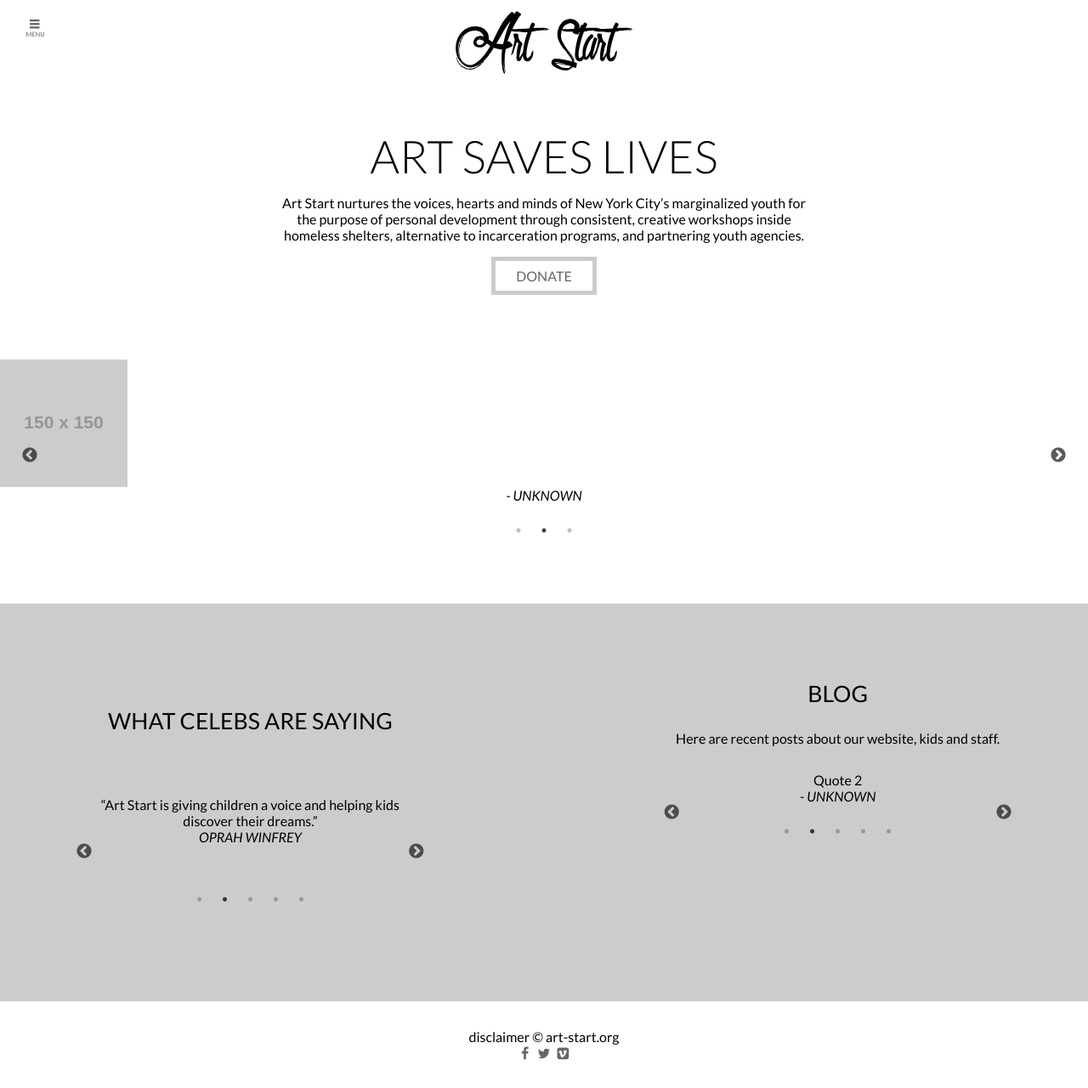
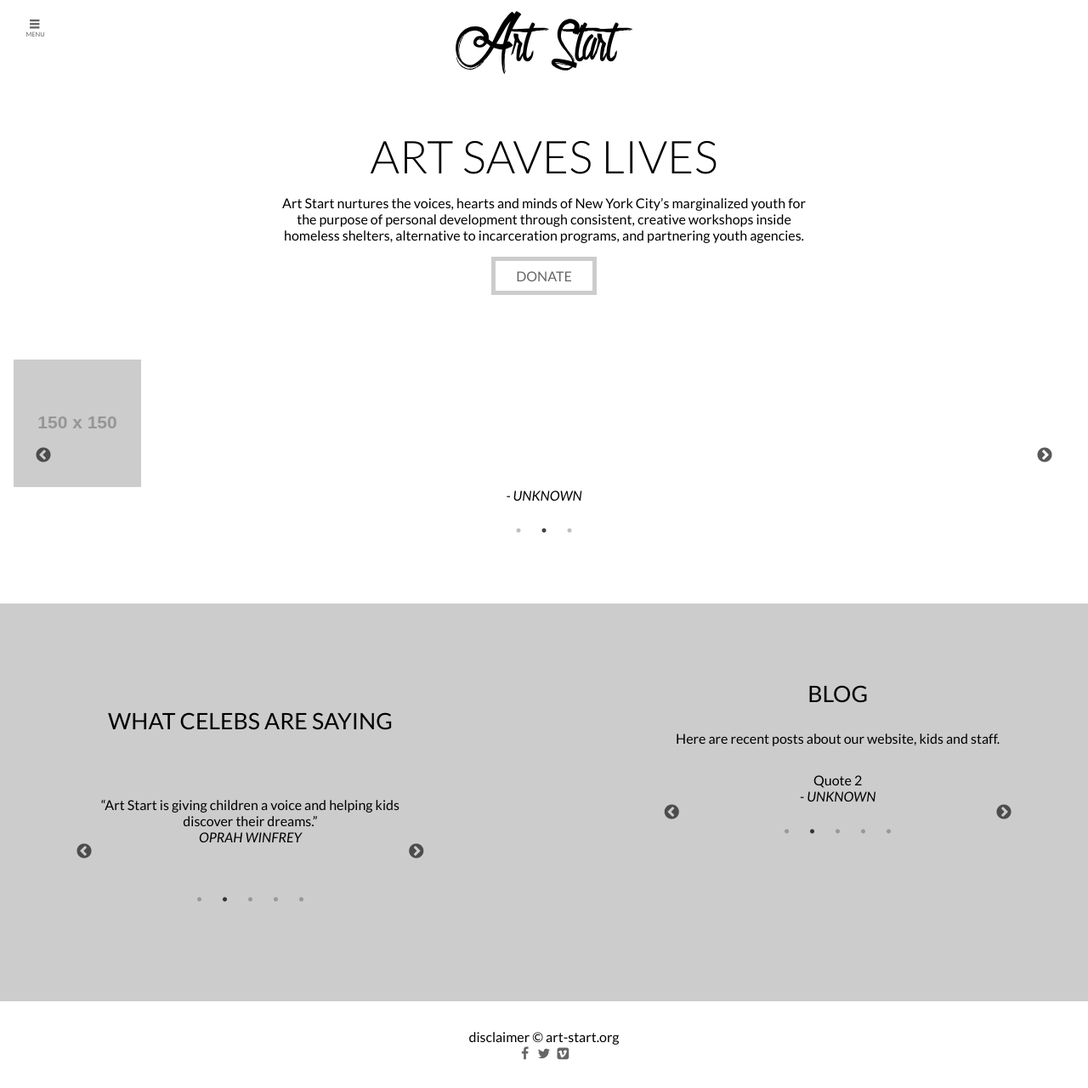
Before and after one commit to card0127/zerofive, a Jekyll site: the page built from index.html, in a window 1280 px wide. Shown: the whole page at 85% size. Built offline with Jekyll 4.4.1, drawn with Linux system fonts in a browser that asks for light colours; nearby versions of some CDN libraries; Markdown is read by kramdown in place of the engine named in the settings.

Commit message:
feat(css): add 1em of margin to right and left

```diff
--- a/css/style.css
+++ b/css/style.css
@@ -531,40 +531,44 @@
   text-align: center;
   margin: 0 auto; }
 
-/* line 234, /Users/scribble-lies/Documents/Graphic Design VI/Interactive Design/art-start/zerofive/scss/components/main */
+/* line 235, /Users/scribble-lies/Documents/Graphic Design VI/Interactive Design/art-start/zerofive/scss/components/main */
+.carousel-fullview {
+  margin: 0 1em; }
+
+/* line 239, /Users/scribble-lies/Documents/Graphic Design VI/Interactive Design/art-start/zerofive/scss/components/main */
 .quotes-mobile {
   padding: 5px; }
 
-/* line 238, /Users/scribble-lies/Documents/Graphic Design VI/Interactive Design/art-start/zerofive/scss/components/main */
+/* line 243, /Users/scribble-lies/Documents/Graphic Design VI/Interactive Design/art-start/zerofive/scss/components/main */
 footer {
   background-color: #fff;
   text-align: center;
   padding: 2em 0; }
 
 @media only screen and (min-width: 768px) {
-  /* line 250, /Users/scribble-lies/Documents/Graphic Design VI/Interactive Design/art-start/zerofive/scss/components/main */
+  /* line 255, /Users/scribble-lies/Documents/Graphic Design VI/Interactive Design/art-start/zerofive/scss/components/main */
   .site-wrapper[data-state='slide-open'] .sliding-canvas {
     -webkit-transform: translateX(30%);
         -ms-transform: translateX(30%);
             transform: translateX(30%); }
-  /* line 254, /Users/scribble-lies/Documents/Graphic Design VI/Interactive Design/art-start/zerofive/scss/components/main */
+  /* line 259, /Users/scribble-lies/Documents/Graphic Design VI/Interactive Design/art-start/zerofive/scss/components/main */
   .site-wrapper .slide-menu {
     width: 30%;
     left: -30%; }
 
-  /* line 261, /Users/scribble-lies/Documents/Graphic Design VI/Interactive Design/art-start/zerofive/scss/components/main */
+  /* line 266, /Users/scribble-lies/Documents/Graphic Design VI/Interactive Design/art-start/zerofive/scss/components/main */
   .intro-text {
     padding: 0 3em;
     max-width: 80%;
     display: block;
     margin: 0 auto; }
 
-  /* line 270, /Users/scribble-lies/Documents/Graphic Design VI/Interactive Design/art-start/zerofive/scss/components/main */
+  /* line 275, /Users/scribble-lies/Documents/Graphic Design VI/Interactive Design/art-start/zerofive/scss/components/main */
   .carousel {
     float: right;
     width: 45%; }
 
-  /* line 275, /Users/scribble-lies/Documents/Graphic Design VI/Interactive Design/art-start/zerofive/scss/components/main */
+  /* line 280, /Users/scribble-lies/Documents/Graphic Design VI/Interactive Design/art-start/zerofive/scss/components/main */
   .carousel-quotes {
     display: block;
     float: left;
@@ -573,52 +577,52 @@
     text-align: center;
     margin: 0 auto; }
 
-  /* line 284, /Users/scribble-lies/Documents/Graphic Design VI/Interactive Design/art-start/zerofive/scss/components/main */
+  /* line 289, /Users/scribble-lies/Documents/Graphic Design VI/Interactive Design/art-start/zerofive/scss/components/main */
   .quotes-mobile {
     display: none; }
  }
 
 @media only screen and (min-width: 992px) {
-  /* line 297, /Users/scribble-lies/Documents/Graphic Design VI/Interactive Design/art-start/zerofive/scss/components/main */
+  /* line 302, /Users/scribble-lies/Documents/Graphic Design VI/Interactive Design/art-start/zerofive/scss/components/main */
   .site-wrapper[data-state='slide-open'] .sliding-canvas {
     -webkit-transform: translateX(20%);
         -ms-transform: translateX(20%);
             transform: translateX(20%); }
-  /* line 301, /Users/scribble-lies/Documents/Graphic Design VI/Interactive Design/art-start/zerofive/scss/components/main */
+  /* line 306, /Users/scribble-lies/Documents/Graphic Design VI/Interactive Design/art-start/zerofive/scss/components/main */
   .site-wrapper .slide-menu {
     width: 20%;
     left: -20%; }
 
-  /* line 308, /Users/scribble-lies/Documents/Graphic Design VI/Interactive Design/art-start/zerofive/scss/components/main */
+  /* line 313, /Users/scribble-lies/Documents/Graphic Design VI/Interactive Design/art-start/zerofive/scss/components/main */
   .intro-text {
     padding: 0 4em;
     max-width: 60%; }
 
-  /* line 313, /Users/scribble-lies/Documents/Graphic Design VI/Interactive Design/art-start/zerofive/scss/components/main */
+  /* line 318, /Users/scribble-lies/Documents/Graphic Design VI/Interactive Design/art-start/zerofive/scss/components/main */
   .feature {
     padding: 4em; }
 
-  /* line 317, /Users/scribble-lies/Documents/Graphic Design VI/Interactive Design/art-start/zerofive/scss/components/main */
+  /* line 322, /Users/scribble-lies/Documents/Graphic Design VI/Interactive Design/art-start/zerofive/scss/components/main */
   .carousel {
     max-width: 40%; }
 
-  /* line 321, /Users/scribble-lies/Documents/Graphic Design VI/Interactive Design/art-start/zerofive/scss/components/main */
+  /* line 326, /Users/scribble-lies/Documents/Graphic Design VI/Interactive Design/art-start/zerofive/scss/components/main */
   .carousel-quotes {
     max-width: 40%; }
  }
 
 @media only screen and (min-wight: 1200px) {
-  /* line 332, /Users/scribble-lies/Documents/Graphic Design VI/Interactive Design/art-start/zerofive/scss/components/main */
+  /* line 337, /Users/scribble-lies/Documents/Graphic Design VI/Interactive Design/art-start/zerofive/scss/components/main */
   .site-wrapper[data-state='slide-open'] .sliding-canvas {
     -webkit-transform: translateX(10%);
         -ms-transform: translateX(10%);
             transform: translateX(10%); }
-  /* line 336, /Users/scribble-lies/Documents/Graphic Design VI/Interactive Design/art-start/zerofive/scss/components/main */
+  /* line 341, /Users/scribble-lies/Documents/Graphic Design VI/Interactive Design/art-start/zerofive/scss/components/main */
   .site-wrapper .slide-menu {
     width: 10%;
     left: -10%; }
 
-  /* line 342, /Users/scribble-lies/Documents/Graphic Design VI/Interactive Design/art-start/zerofive/scss/components/main */
+  /* line 347, /Users/scribble-lies/Documents/Graphic Design VI/Interactive Design/art-start/zerofive/scss/components/main */
   .feature {
     padding: 8em; }
  }
--- a/scss/components/_main.scss
+++ b/scss/components/_main.scss
@@ -231,6 +231,11 @@
     text-align: center;
     margin: 0 auto;
   }
+
+.carousel-fullview {
+  margin: 0 1em;
+}
+
   .quotes-mobile {
     padding: 5px;
   }
```
